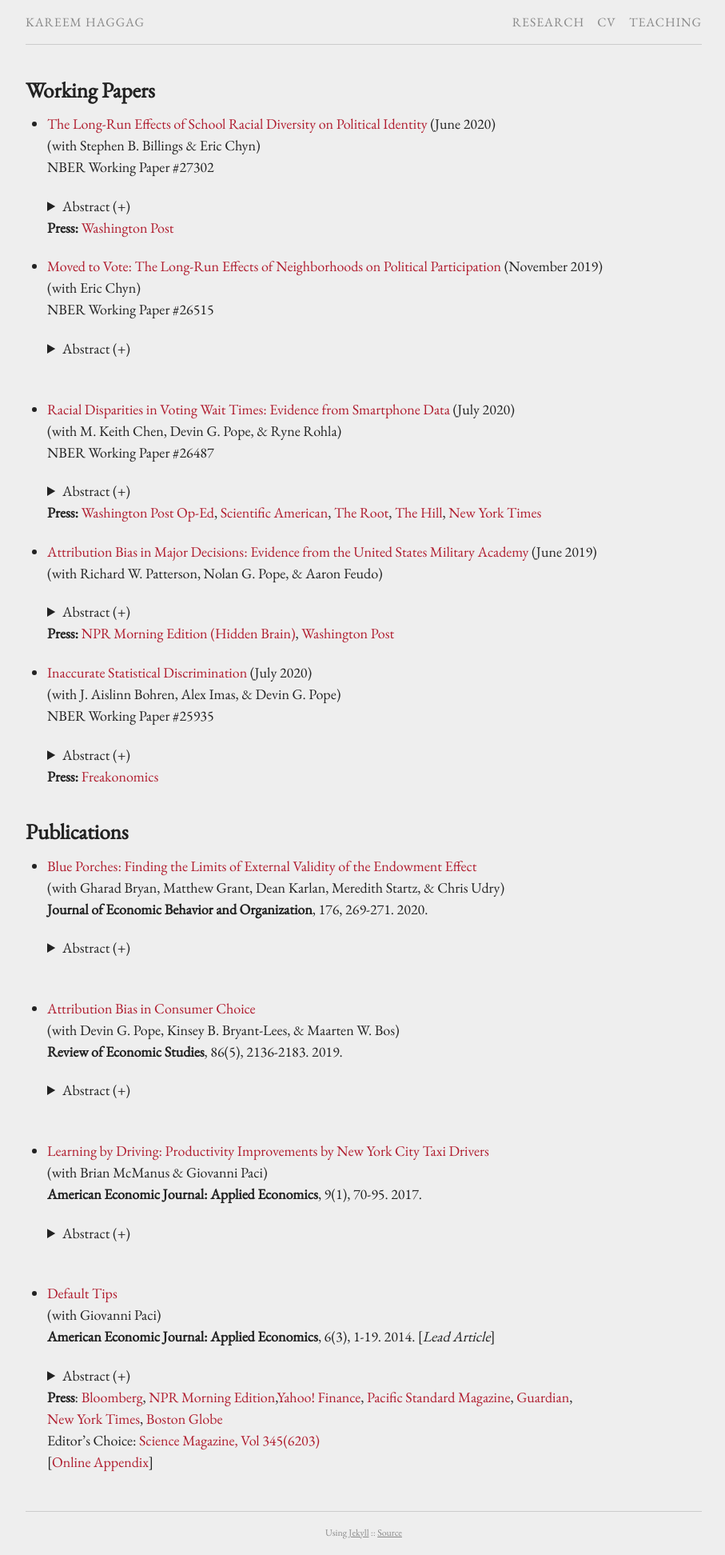
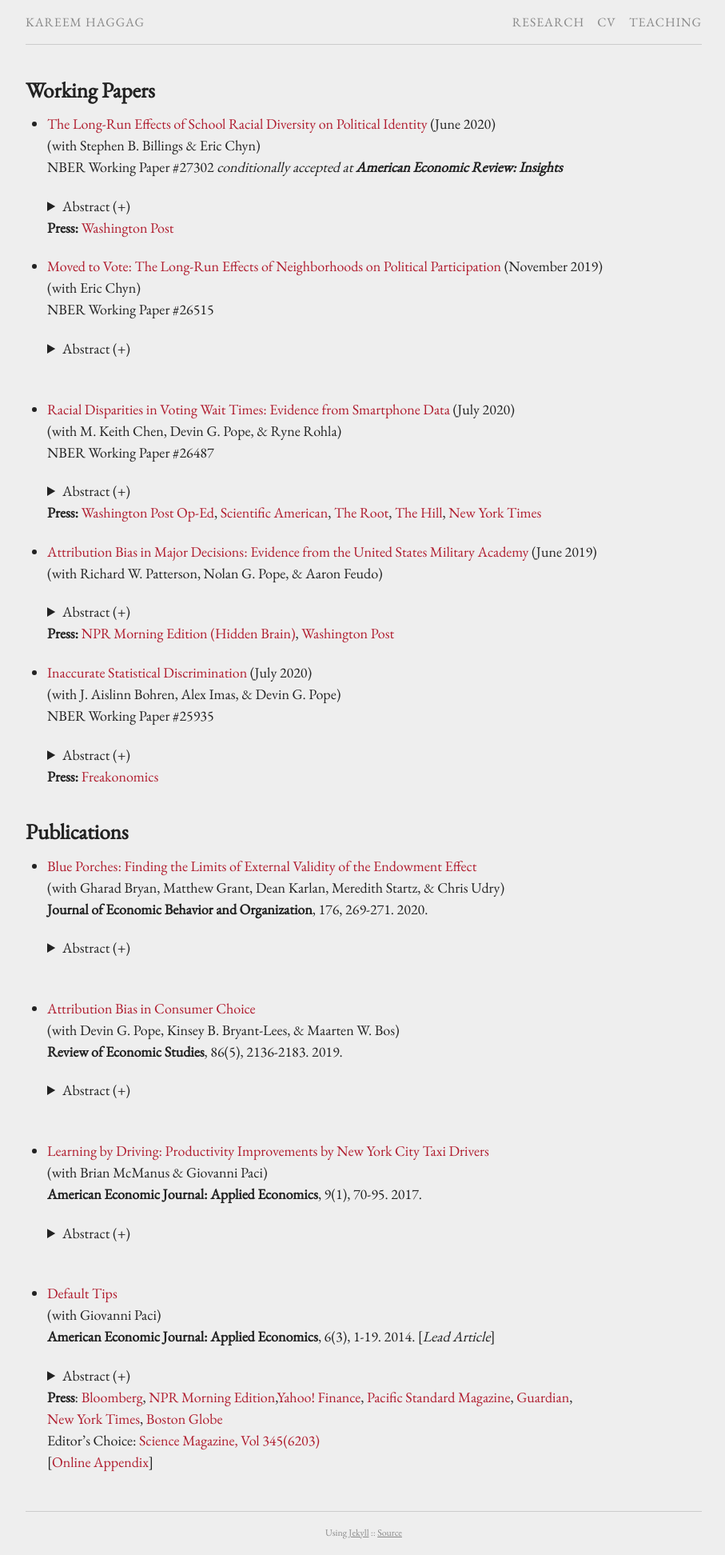
Before and after one commit to kareemhaggag/kareemhaggag.github.io, a Jekyll site: the page built from research.md, in a window 1280 px wide. Shown: the whole page at 80% size, without its empty margins (185-1092 px from the left). Built offline with Jekyll 4.4.1, drawn with Linux system fonts in a browser that asks for light colours; our own code applies the rules of GitHub Pages for plain Markdown files.

Commit message:
Update research

```diff
--- a/research.md
+++ b/research.md
@@ -8,6 +8,7 @@ permalink: /research/
 * [The Long-Run Effects of School Racial Diversity on Political Identity](/f/School_Diversity_Partisanship.pdf) (June 2020)<br>
   (with Stephen B. Billings & Eric Chyn)<br />
   NBER Working Paper #27302
+  *conditionally accepted at **American Economic Review: Insights***
 
 
    <details><summary> Abstract (+) </summary>
```
